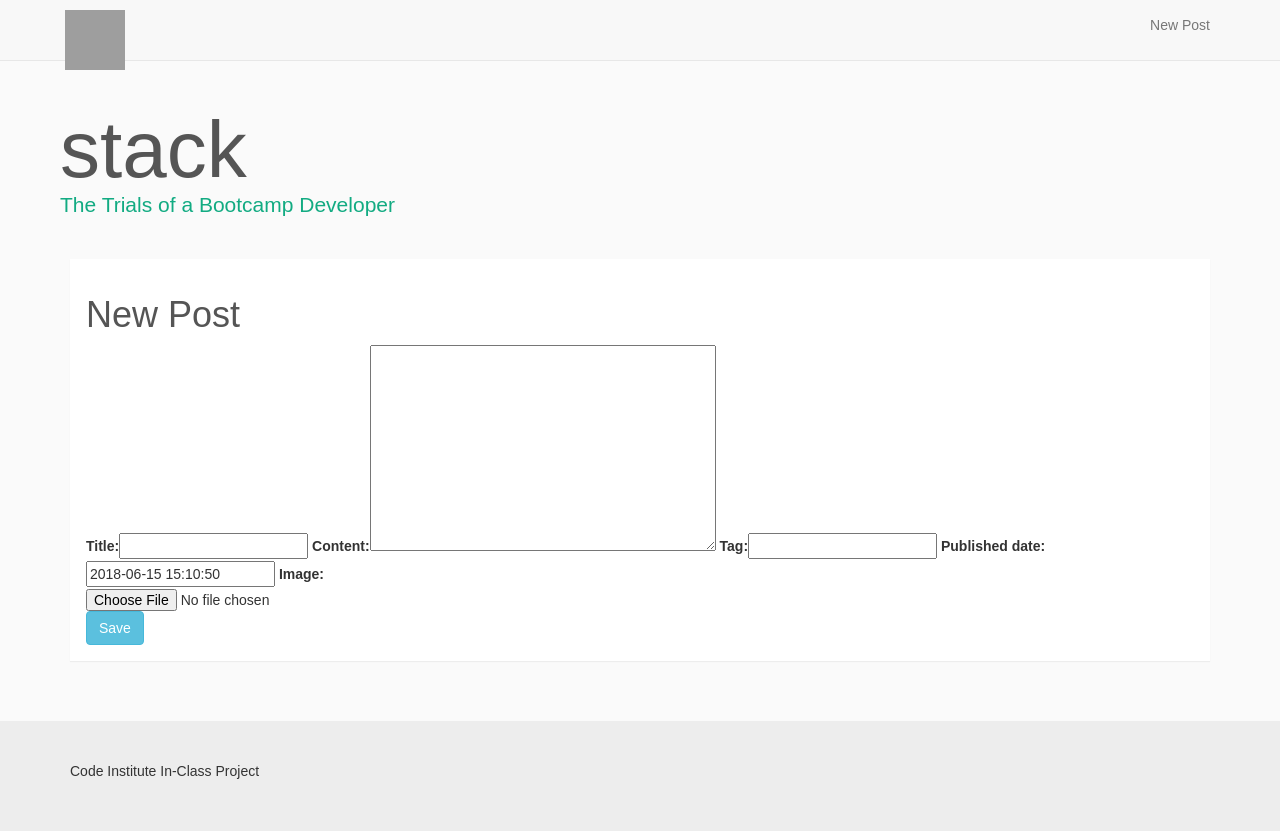
After one commit to hschafer2017/django-blog-site, a Django app: page /new/ in a window 1280 px wide. The commit adds this page. Run offline with Django 3.2, Linux system fonts and the light colour scheme; some libraries are stand-ins or nearby versions; grey boxes are pictures that could not be loaded.

Commit message:
edit blog post form and read more  working

```diff
--- a/djangoblog/settings.py
+++ b/djangoblog/settings.py
@@ -37,6 +37,7 @@ INSTALLED_APPS = [
     'django.contrib.sessions',
     'django.contrib.messages',
     'django.contrib.staticfiles',
+    'django_forms_bootstrap',
     'posts'
 ]
 
--- a/djangoblog/urls.py
+++ b/djangoblog/urls.py
@@ -20,9 +20,10 @@ from posts.views import get_index
 from django.views.generic import RedirectView
 from django.views.static import serve
 from .settings import MEDIA_ROOT
+from posts import urls as posts_urls
 
 urlpatterns = [
     path('admin/', admin.site.urls),
-    path('', get_index),
-    url(r'^media/(?P<path>.*)$', serve, {'document_root': MEDIA_ROOT })
+    path('', include(posts_urls)),
+    path('media/<path:path>', serve, {'document_root': MEDIA_ROOT })
 ]
--- /dev/null
+++ b/posts/forms.py
@@ -0,0 +1,10 @@
+from django.forms import ModelForm
+from django.contrib.auth.forms import UserCreationForm
+from django.contrib.auth.models import User
+from django.core.exceptions import ValidationError
+from .models import Post
+
+class PostForm(ModelForm):
+    class Meta:
+        model = Post
+        fields = ['title', 'content', 'tag', 'published_date', 'image']
--- a/posts/templates/posts/base.html
+++ b/posts/templates/posts/base.html
@@ -1,14 +1,63 @@
+{% load static from staticfiles %}
 <!DOCTYPE html>
-<html lang="en">
+<html>
 <head>
-    <meta charset="UTF-8">
-    <meta name="viewport" content="width=device-width, initial-scale=1.0">
-    <meta http-equiv="X-UA-Compatible" content="ie=edge">
-    <title>Document</title>
+    <title>Stack - BootCamp Blog</title>
+    <link rel="stylesheet" href="https://cdnjs.cloudflare.com/ajax/libs/bootswatch/3.3.7/cerulean/bootstrap.min.css">
+    <script src="https://cdnjs.cloudflare.com/ajax/libs/jquery/3.2.1/jquery.min.js"></script>
+    <script src="https://cdnjs.cloudflare.com/ajax/libs/twitter-bootstrap/3.3.7/js/bootstrap.min.js"></script>
+    <link rel="stylesheet" href="{% static 'css/style.css' %}">
 </head>
 <body>
-    <h2>Blog Posts</h2>
-    {% block content %}
-    {% endblock content %}
+    <!-- Fixed masthead -->
+    <nav class="navbar navbar-masthead navbar-default navbar-fixed-top">
+        <div class="container">
+            <div class="navbar-header">
+                <button type="button" class="navbar-toggle collapsed" data-toggle="collapse" data-target="#navbar"
+                        aria-expanded="false" aria-controls="navbar">
+                    <span class="sr-only">Toggle navigation</span>
+                    <span class="icon-bar"></span>
+                    <span class="icon-bar"></span>
+                    <span class="icon-bar"></span>
+                </button>
+                <a class="navbar-brand" href="/"><img src="{% static 'images/logo.png' %}" height="60px" width='60px'></img></a>
+                </div>
+            <div id="navbar" class="navbar-collapse collapse">
+                <ul class="nav navbar-nav navbar-right">
+                    <li><a href="#">New Post</a></li>
+                    </ul>
+            </div>
+        </div>
+    </nav>
+
+    <div id="masthead">
+        <div class="container">
+            <div class="row">
+                <h1> stack
+                    <p id="logo" class="lead">The Trials of a Bootcamp Developer</p>
+                </h1>
+            </div>
+        </div>
+    </div>
+
+    <div class="container">
+        <div class="row">
+            <div class="col-md-12">
+                <div class="panel">
+                    <div class="panel-body">
+                        <!--blogpost entries-->
+                        {% block content %}
+                        {% endblock %}
+                        <!--blogpost entries-->
+                    </div>
+                </div>
+            </div>
+        </div>
+    </div>
+    <footer>
+        <div class="container">
+            <p>Code Institute In-Class Project</p>
+        </div>
+    </footer>
 </body>
 </html>
--- /dev/null
+++ b/posts/templates/posts/blogpostform.html
@@ -0,0 +1,10 @@
+{% extends "posts/base.html" %}
+{% load bootstrap_tags %}
+{% block content %}
+    <h1>New Post</h1>
+    <form method="POST" enctype="multipart/form-data">
+        {% csrf_token %}
+        {{ form | as_bootstrap }}
+        <button type="submit" class="btn btn-info">Save</button>
+    </form>
+{% endblock %}
--- /dev/null
+++ b/posts/urls.py
@@ -0,0 +1,9 @@
+from django.urls import path
+from posts.views import get_index, create_or_edit_post, post_detail
+
+urlpatterns = [
+    path('new/', create_or_edit_post, name='new_post'),
+    path('<pk>/', post_detail, name='post_detail'),
+    path('<pk>/edit', create_or_edit_post, name='edit_posts'),
+    path('', get_index, name='get_posts')
+    ]
--- a/posts/views.py
+++ b/posts/views.py
@@ -1,5 +1,30 @@
-from django.shortcuts import render
+from django.shortcuts import render, get_object_or_404, redirect
+from .models import Post
+from .forms import PostForm
 
 # Create your views here.
 def get_index(request):
-    return render(request, 'posts/index.html')
+    blogs = Post.objects.all()
+    return render(request, 'posts/index.html', {'blogs': blogs})
+
+def create_or_edit_post(request, pk=None):
+    """
+    Create a view that allows us to create
+    or edit a post depending if the Post ID
+    is null or not
+    """
+    post = get_object_or_404(Post, pk=pk) if pk else None
+    if request.method == "POST":
+        form = PostForm(request.POST, request.FILES, instance=post)
+        if form.is_valid():
+            post = form.save()
+            return redirect(post_detail, post.pk)
+    else:
+        form = PostForm(instance=post)
+    return render(request, 'posts/blogpostform.html', {'form': form})
+
+def post_detail(request, pk):
+    post = get_object_or_404(Post, pk=pk)
+    post.views += 1
+    post.save()
+    return render(request, "posts/postdetail.html", {'post': post})
--- a/static/css/style.css
+++ b/static/css/style.css
@@ -0,0 +1,135 @@
+.navbar-brand {
+    padding: 0px;
+    height: 60px;
+}
+.navbar-form input, .form-inline input {
+    width: auto;
+}
+
+body {
+    font-family: Arial;
+    background-color: #FAFAFA;
+    padding-top: 60px;
+}
+
+footer {
+    margin-top: 40px;
+    padding-top: 40px;
+    padding-bottom: 40px;
+    background-color: #ededed;
+}
+
+h1, h1 a {
+    color: #555555;
+    text-decoration: none;
+}
+
+#masthead {
+    padding-left:10px;
+    min-height: 199px;
+}
+
+#masthead h1 {
+    font-size: 55px;
+    line-height: 1;
+    margin-top: 50px;
+}
+
+#masthead .well{
+    margin-top: 31px;
+    min-height: 127px;
+}
+
+.navbar.affix {
+    position: fixed;
+    top: 0;
+    width: 100%;
+}
+
+.navbar-brand{
+    padding: 10px 10px;
+}
+
+#logo {
+    color: #12AB82;
+}
+
+.story-img {
+    margin-top: 25%;
+    display: block;
+}
+
+a, a:hover {
+    color: #223344;
+    text-decoration: none;
+}
+
+.icon-bar {
+    background-color: #fff;
+}
+
+.dropdown-menu {
+    min-width: 250px;
+}
+
+.panel {
+    border-color: transparent;
+    border-radius: 0;
+}
+
+.thumbnail {
+    margin-bottom: 8px;
+}
+
+.img-container {
+    overflow: hidden;
+    height: 170px;
+}
+
+.img-container img {
+    min-width: 280px;
+    min-height: 180px;
+    max-width: 380px;
+    max-height: 280px;
+}
+
+.img-circle{
+    width:100px;
+    height: 100px;
+}
+
+.img-blogpost{
+    height: 300px;
+    width: auto;
+}
+
+.txt-container {
+    overflow: hidden;
+    height: 100px;
+}
+
+.panel .lead {
+    overflow: hidden;
+    height: 90px;
+}
+
+.label-float {
+    margin: 0 auto;
+    position: absolute;
+    top: 0;
+    z-index: 1;
+    width: 100%;
+    opacity: .9;
+    padding: 6px;
+    color: #fff;
+}
+
+.boldtext{
+    font-weight: bold;
+}
+
+@media screen and (min-width: 768px) {
+    #masthead h1 {
+        font-size: 80px;
+    }
+}
```
Also changed, not shown: posts/templates/posts/index.html (+26 -2 lines), posts/templates/posts/post_form.html (added, +7 -0 lines), posts/templates/posts/postdetail.html (added, +30 -0 lines), requirements.txt (added, +15 -0 lines), 2 other files.
